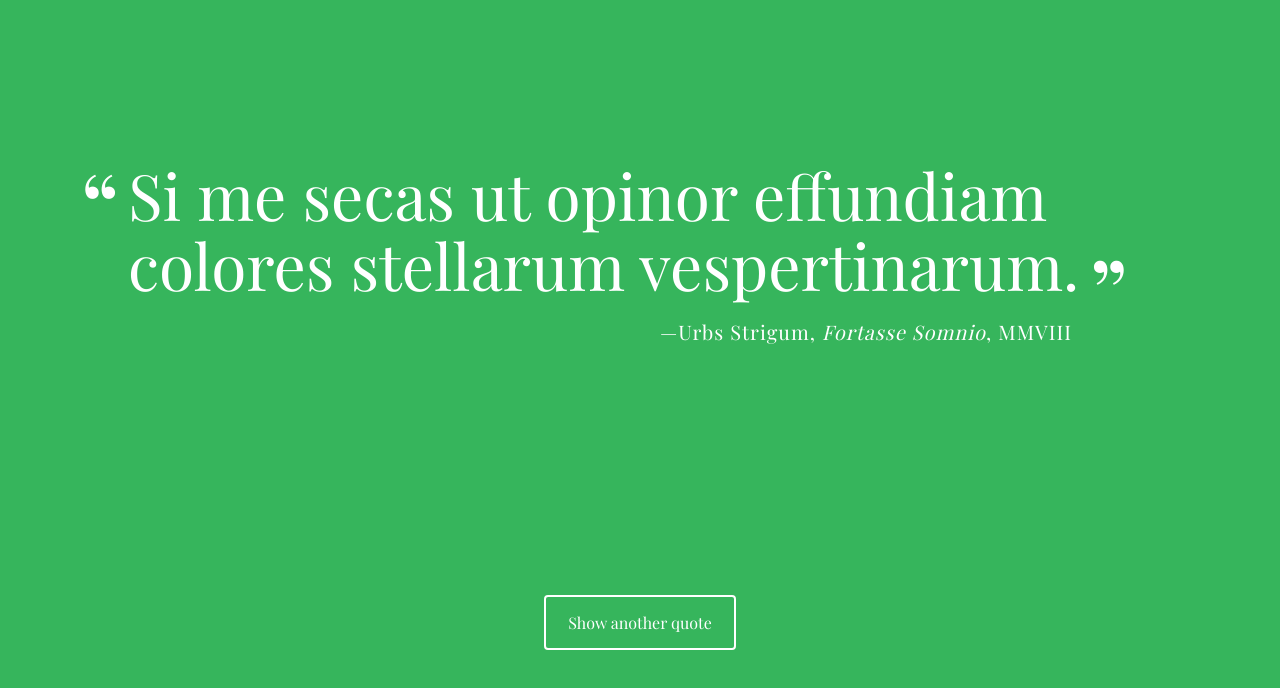
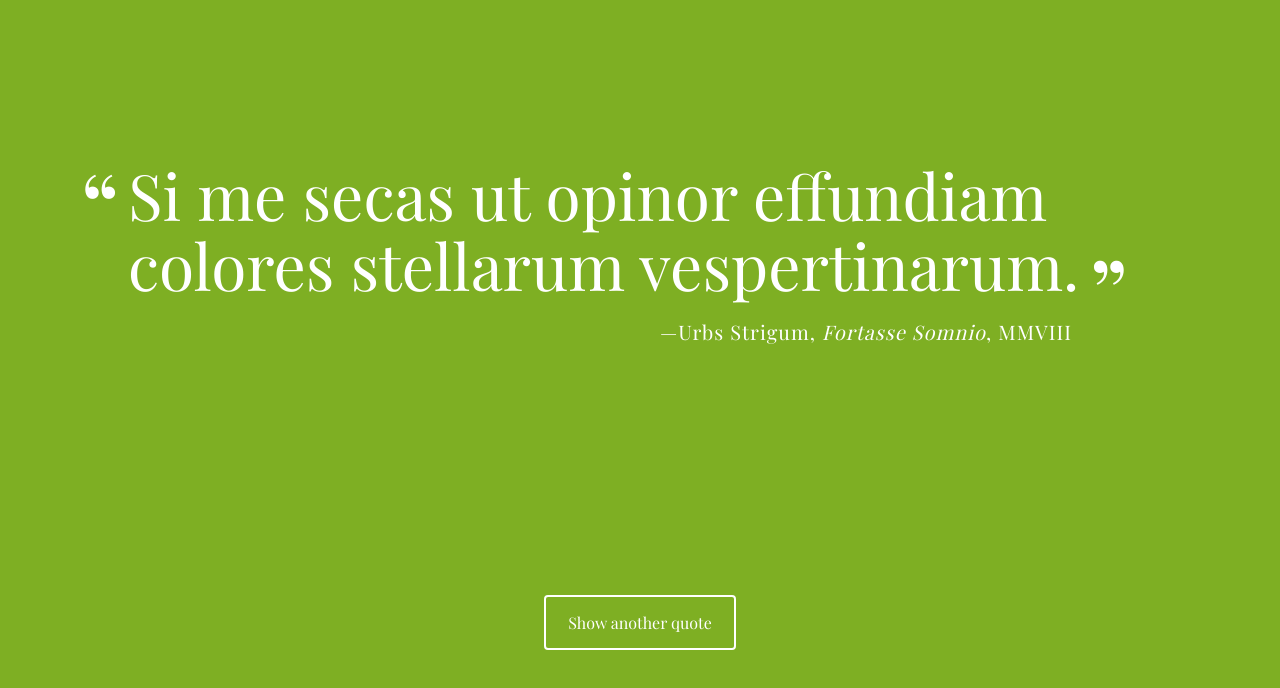
Before and after one commit to hickmaab/RandomQuoteGenerator, a plain HTML site: page index.html in a window 1280 px wide. Both pictures are taken after a click on the button "Show another quote". Drawn offline with nearby package versions, Linux system fonts and the light colour scheme; a web font is replaced by a local one.

Commit message:
Generate random background color on button click

```diff
--- a/index.html
+++ b/index.html
@@ -7,7 +7,7 @@
   <link rel="stylesheet" href="css/normalize.css">
   <link rel="stylesheet" href="css/styles.css">
 </head>
-<body>
+<body id="foo">
   <div class="container">
     <div id="quote-box">
     </div>
--- a/js/script.js
+++ b/js/script.js
@@ -1,12 +1,15 @@
 !(function(){
 
-	//Generate random number from length of quotes array, return random index from array with random number
-	function getRandomQuote(){
+	//Generate Random Quote
+	const getRandomQuote = () => {
+		//generate random number from length of quotes array
 		const randomNumber = Math.floor(Math.random() * quotes.length);
+		//return quote based on random index
 		return quotes[randomNumber];
 	};
 
-	function printQuote(){
+	//Print Quote To Document
+	const printQuote = () => {
 		const quote = getRandomQuote();
 		const quoteBox = document.getElementById("quote-box");
 
@@ -32,16 +35,38 @@
 		//close source paragraph
 		html += '</p>';
 
+		//Print to document
 		quoteBox.innerHTML = html;
 	}
+
+	//Generate Random Background Color When Button Is Clicked
+	const generateBackgroundColor = () => {
+
+		//Generate random number between 0 and 255
+		const getRandomNumber = () => {
+			const randomNumber = Math.floor(Math.random() * 255) + 1;
+			return randomNumber;
+		}
+
+		//Generate RGB string
+		const generateRGB = () => {return 'rgb(' + getRandomNumber() + ', ' + getRandomNumber() + ', ' + getRandomNumber() + ')';};
+
+		//set background color of page and button with random rgb
+		const color = generateRGB();
+		document.body.style.background = color;
+		document.getElementById("loadQuote").style.background = color;
+		}
 
 	//Print quote on page load
 	printQuote();
 
 
 	// event listener to respond to "Show another quote" button clicks
-// when user clicks anywhere on the button, the "printQuote" function is called
-document.getElementById('loadQuote').addEventListener("click", printQuote, false);
+// when user clicks anywhere on the button, the "printQuote" and "generateBackgroundColor" functions are called
+document.getElementById('loadQuote').addEventListener("click", function(){
+	printQuote();
+	generateBackgroundColor();
+}, false);
 
 
 }());
```
